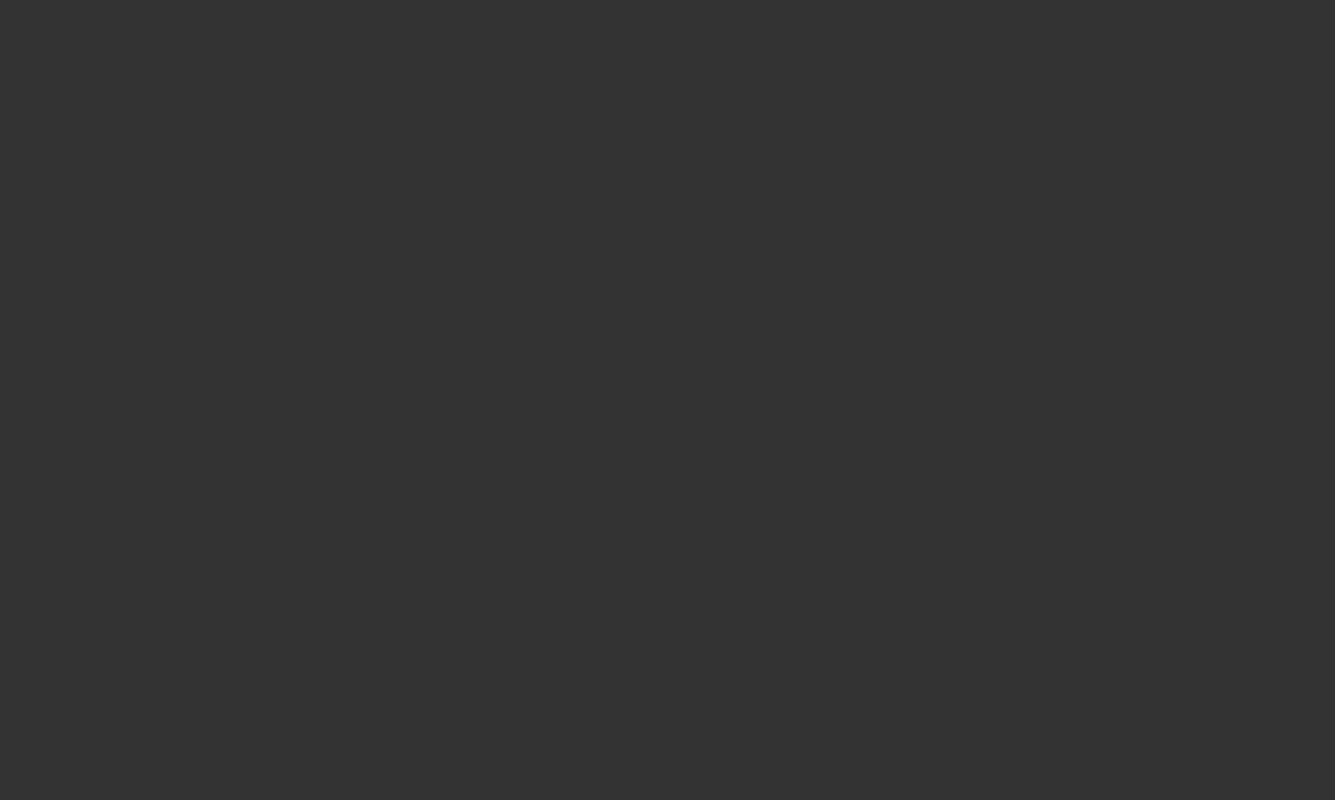
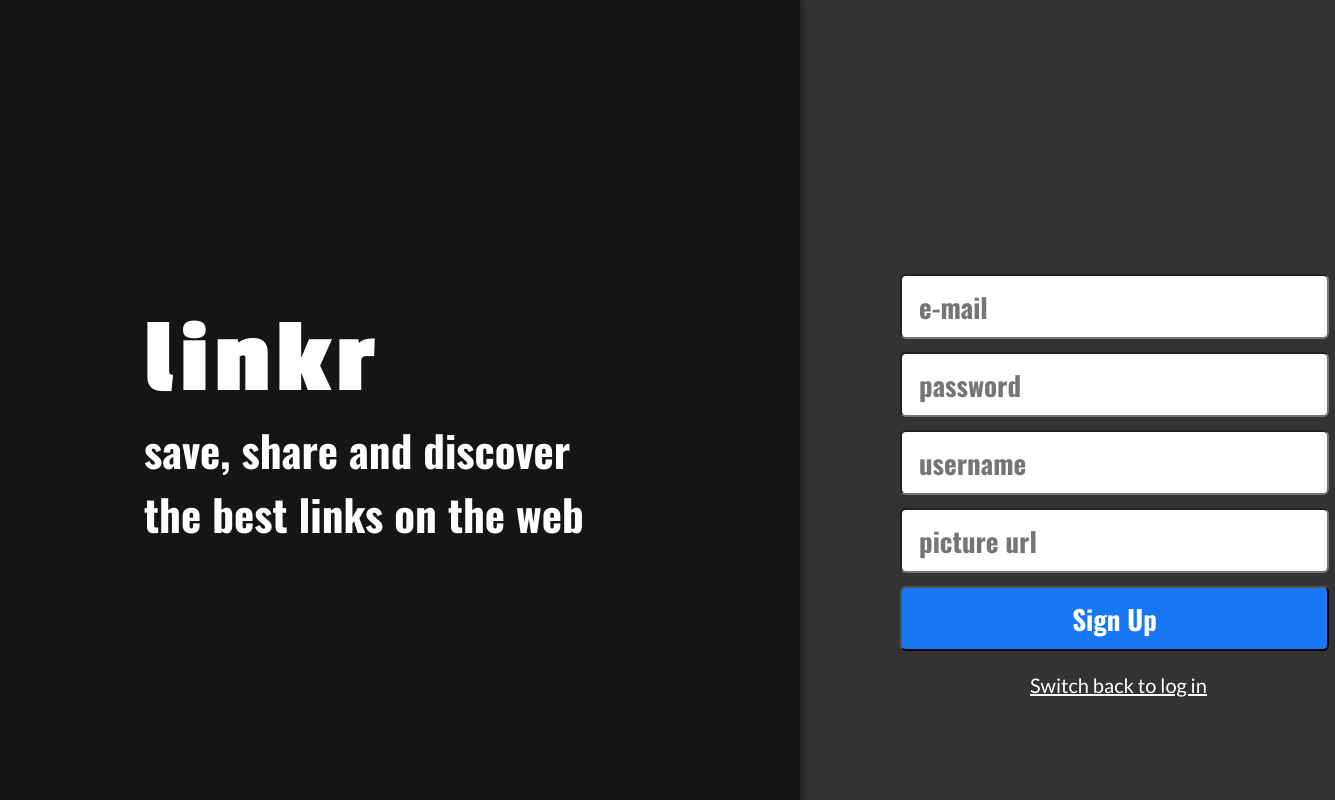
Before and after one commit to NilsonNetto/projeto17-linkr-front, a React (Create React App) app: page /signup in a window 1280 px wide. Before the commit this address had no page. Shown: the top 800 px of the page, 1335 px wide, since content can reach past the window. Built offline with nearby package versions, Linux system fonts and the light colour scheme.

Commit message:
Routes /signin and /signup styled-components completed

```diff
--- a/public/index.html
+++ b/public/index.html
@@ -9,6 +9,8 @@
   <link rel="preconnect" href="https://fonts.gstatic.com" crossorigin>
   <link href="https://fonts.googleapis.com/css2?family=Lato:wght@300;400;700&family=Oswald:wght@400;700&display=swap"
     rel="stylesheet">
+    <link href="https://fonts.googleapis.com/css2?family=Passion+One:wght@700&display=swap"
+    rel="stylesheet">
 </head>
 
 <body>
--- a/src/components/App.js
+++ b/src/components/App.js
@@ -2,12 +2,16 @@ import GlobalStyle from "../assets/GlobalStyle.js";
 import { BrowserRouter, Routes, Route } from "react-router-dom";
 import Sidebar from "./Sidebar";
 import HashtagPage from "./HashtagPage.js";
+import SignIn from "./SignIn.js";
+import SignUp from "./SignUp.js";
 
 export default function App() {
   return (
     <BrowserRouter>
       <GlobalStyle />
       <Routes>
+        <Route path='/signin' element={<SignIn />} />
+        <Route path='/signup' element={<SignUp />} />
         <Route path='/sidebar' element={<Sidebar />} />
         <Route path='/hashtag/:hashtag' element={<HashtagPage />} />
       </Routes>
--- /dev/null
+++ b/src/components/SignIn.js
@@ -0,0 +1,175 @@
+import styled from "styled-components";
+import { Link } from "react-router-dom";
+
+export default function SignIn() {
+  return (
+    <SignInStyle>
+      <Logo>
+        <BoardLogIn>
+          <Title>linkr</Title>
+          <Description>
+            save, share and discover the best links on the web{" "}
+          </Description>
+        </BoardLogIn>
+      </Logo>
+      <LogIn>
+        <BoardLogInInputs>
+          <input placeholder="e-mail" type="email" />
+          <br />
+          <input placeholder="password" type="password" />
+          <br />
+          <button>Log In</button>
+          <Link to="/signup">
+            <SignDesc>First time? Create an account!</SignDesc>
+          </Link>
+        </BoardLogInInputs>
+      </LogIn>
+    </SignInStyle>
+  );
+}
+
+const SignInStyle = styled.div`
+  width: 100vh;
+  height: 100vw;
+  display: flex;
+
+  @media (max-width: 375px) {
+    flex-direction: column;
+  }
+`;
+const BoardLogIn = styled.div`
+  width: 442px;
+  height: 245px;
+  margin-left: 144px;
+  margin-top: 301px;
+  margin-bottom: 478px;
+  margin-right: 319px;
+
+  @media (max-width: 375px) {
+    width: 375px;
+    height: 175px;
+    margin-left: 69px;
+    margin-top: 10px;
+    margin-bottom: 27px;
+    margin-right: 69px;
+  }
+`;
+const Logo = styled.div`
+  width: 100%;
+  height: auto;
+  background: #151515;
+  box-shadow: 4px 0px 4px rgba(0, 0, 0, 0.25);
+`;
+const Title = styled.div`
+  width: 233px;
+  height: 117px;
+  font-family: "Passion One";
+  font-style: normal;
+  font-weight: 700;
+  font-size: 106px;
+  line-height: 117px;
+  letter-spacing: 0.05em;
+  color: #ffffff;
+`;
+const Description = styled.div`
+  width: 442px;
+  height: 128px;
+  font-family: "Oswald";
+  font-style: normal;
+  font-weight: 700;
+  font-size: 43px;
+  line-height: 64px;
+  color: #ffffff;
+
+  @media (max-width: 375px) {
+    width: 237px;
+    height: 68px;
+    font-size: 23px;
+    line-height: 34px;
+  }
+`;
+const LogIn = styled.div`
+  width: 535px;
+  height: auto;
+
+  @media (max-width: 375px) {
+    width: 375px;
+  }
+`;
+const BoardLogInInputs = styled.div`
+  width: 429px;
+  height: 267px;
+  margin-left: 100px;
+  margin-top: 317px;
+  margin-bottom: 440px;
+  margin-right: 55px;
+
+  @media (max-width: 375px) {
+    width: 330px;
+    height: auto;
+    margin-left: 23px;
+    margin-top: 40px;
+    margin-bottom: 91px;
+    margin-right: 22px;
+  }
+
+  input {
+    width: 429px;
+    height: 65px;
+    background: #ffffff;
+    border-radius: 6px;
+    padding-left: 17px;
+    font-family: "Oswald";
+    font-style: normal;
+    font-weight: 700;
+    font-size: 27px;
+    line-height: 40px;
+    color: #9f9f9f;
+    margin-bottom: 13px;
+
+    @media (max-width: 375px) {
+      width: 330px;
+      height: 55px;
+      margin-bottom: 13px;
+    }
+  }
+
+  button {
+    width: 429px;
+    height: 65px;
+    background: #1877f2;
+    border-radius: 6px;
+    font-family: "Oswald";
+    font-style: normal;
+    font-weight: 700;
+    font-size: 27px;
+    line-height: 40px;
+    color: #ffffff;
+    margin-bottom: 22px;
+
+    @media (max-width: 375px) {
+      width: 330px;
+      height: 55px;
+      margin-bottom: 18px;
+    }
+  }
+`;
+
+const SignDesc = styled.div`
+  width: 262px;
+  height: 24px;
+  font-family: "Lato";
+  font-style: normal;
+  font-weight: 400;
+  font-size: 20px;
+  line-height: 24px;
+  text-decoration-line: underline;
+  color: #ffffff;
+  margin-left: 90px;
+  margin-right: 134px;
+
+  @media (max-width: 375px) {
+    margin-left: 35px;
+    margin-right: 117px;
+  }
+`;
--- /dev/null
+++ b/src/components/SignUp.js
@@ -0,0 +1,177 @@
+import styled from "styled-components";
+import { Link } from "react-router-dom";
+
+export default function SignUp() {
+  return (
+    <SignUpStyle>
+      <LogoSingUp>
+        <BoardSignUp>
+          <TitleSignUp>linkr</TitleSignUp>
+          <DescriptionSignUp>
+            save, share and discover the best links on the web{" "}
+          </DescriptionSignUp>
+        </BoardSignUp>
+      </LogoSingUp>
+      <LogUp>
+        <BoardLogUpInputs>
+          <input placeholder="e-mail" type="email" />
+          <br />
+          <input placeholder="password" type="password" />
+          <br />
+          <input placeholder="username" type="text" />
+          <br />
+          <input placeholder="picture url" type="text" />
+          <br />
+          <button>Sign Up</button>
+          <Link to="/signin">
+            <DescSignUp>Switch back to log in</DescSignUp>
+          </Link>
+        </BoardLogUpInputs>
+      </LogUp>
+    </SignUpStyle>
+  );
+}
+
+const SignUpStyle = styled.div`
+  width: 100vh;
+  height: 100vw;
+  display: flex;
+
+  @media (max-width: 375px) {
+    flex-direction: column;
+  }
+`;
+const LogoSingUp = styled.div`
+  width: 100%;
+  height: auto;
+  background: #151515;
+  box-shadow: 4px 0px 4px rgba(0, 0, 0, 0.25);
+`;
+const TitleSignUp = styled.div`
+  width: 233px;
+  height: 117px;
+  font-family: "Passion One";
+  font-style: normal;
+  font-weight: 700;
+  font-size: 106px;
+  line-height: 117px;
+  letter-spacing: 0.05em;
+  color: #ffffff;
+`;
+const DescriptionSignUp = styled.div`
+  width: 442px;
+  height: 128px;
+  font-family: "Oswald";
+  font-style: normal;
+  font-weight: 700;
+  font-size: 43px;
+  line-height: 64px;
+  color: #ffffff;
+
+  @media (max-width: 375px) {
+    width: 237px;
+    height: 68px;
+    font-size: 23px;
+    line-height: 34px;
+  }
+`;
+const BoardSignUp = styled.div`
+  width: 442px;
+  height: 245px;
+  margin-left: 144px;
+  margin-top: 301px;
+  margin-bottom: 478px;
+  margin-right: 319px;
+
+  @media (max-width: 375px) {
+    width: 375px;
+    height: 175px;
+    margin-left: 69px;
+    margin-top: 10px;
+    margin-bottom: 27px;
+    margin-right: 69px;
+  }
+`;
+const LogUp = styled.div`
+  width: 535px;
+  height: auto;
+
+  @media (max-width: 375px) {
+    width: 375px;
+  }
+`;
+const BoardLogUpInputs = styled.div`
+  width: 429px;
+  height: 267px;
+  margin-left: 100px;
+  margin-top: 274px;
+  margin-bottom: 440px;
+  margin-right: 55px;
+
+  @media (max-width: 375px) {
+    width: 330px;
+    height: auto;
+    margin-left: 23px;
+    margin-top: 40px;
+    margin-bottom: 91px;
+    margin-right: 22px;
+  }
+
+  input {
+    width: 429px;
+    height: 65px;
+    background: #ffffff;
+    border-radius: 6px;
+    padding-left: 17px;
+    font-family: "Oswald";
+    font-style: normal;
+    font-weight: 700;
+    font-size: 27px;
+    line-height: 40px;
+    color: #9f9f9f;
+    margin-bottom: 13px;
+
+    @media (max-width: 375px) {
+      width: 330px;
+      height: 55px;
+      margin-bottom: 13px;
+    }
+  }
+  button {
+    width: 429px;
+    height: 65px;
+    background: #1877f2;
+    border-radius: 6px;
+    font-family: "Oswald";
+    font-style: normal;
+    font-weight: 700;
+    font-size: 27px;
+    line-height: 40px;
+    color: #ffffff;
+    margin-bottom: 22px;
+
+    @media (max-width: 375px) {
+      width: 330px;
+      height: 55px;
+      margin-bottom: 18px;
+    }
+  }
+`;
+const DescSignUp = styled.div`
+  width: 262px;
+  height: 24px;
+  font-family: "Lato";
+  font-style: normal;
+  font-weight: 400;
+  font-size: 20px;
+  line-height: 24px;
+  text-decoration-line: underline;
+  color: #ffffff;
+  margin-left: 130px;
+  margin-right: 134px;
+
+  @media (max-width: 375px) {
+    margin-left: 70.5px;
+    margin-right: 117px;
+  }
+`;
```
